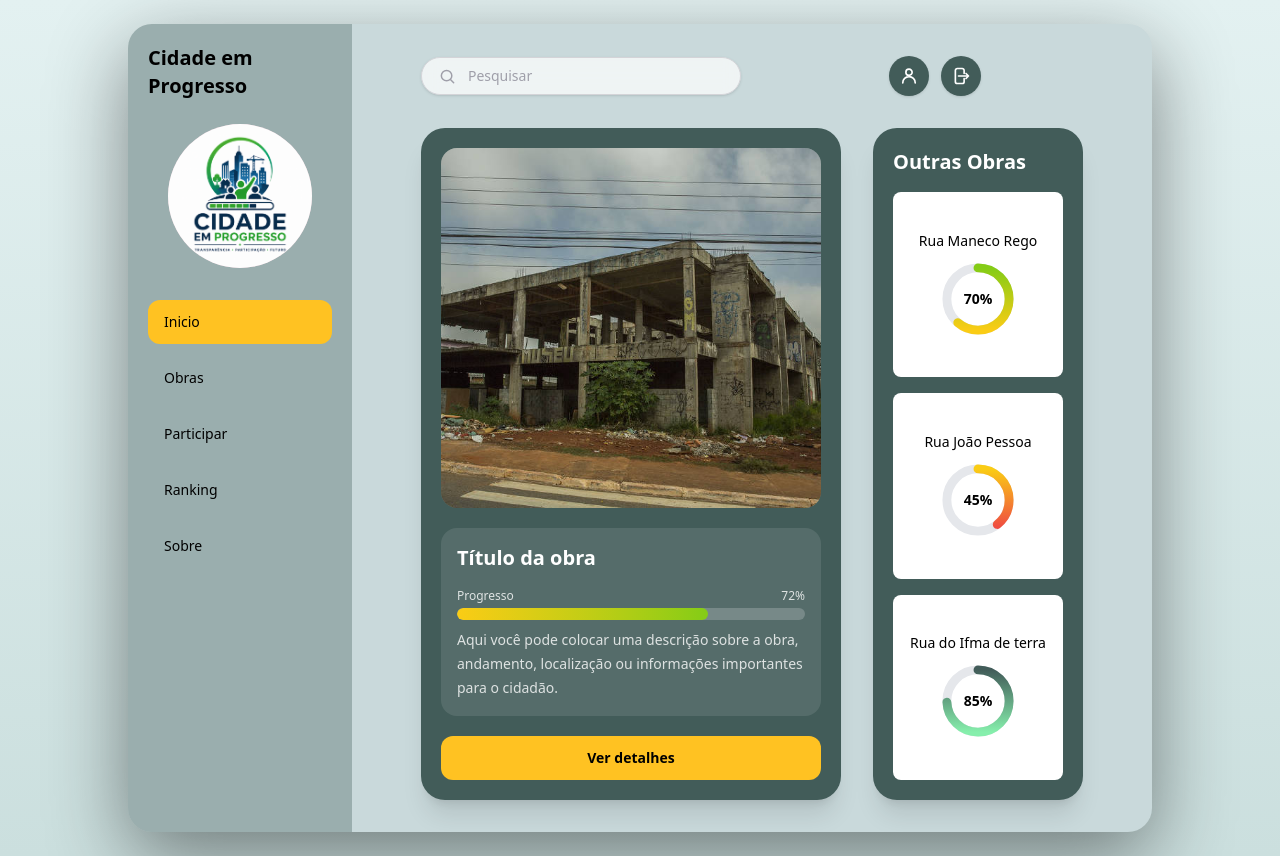
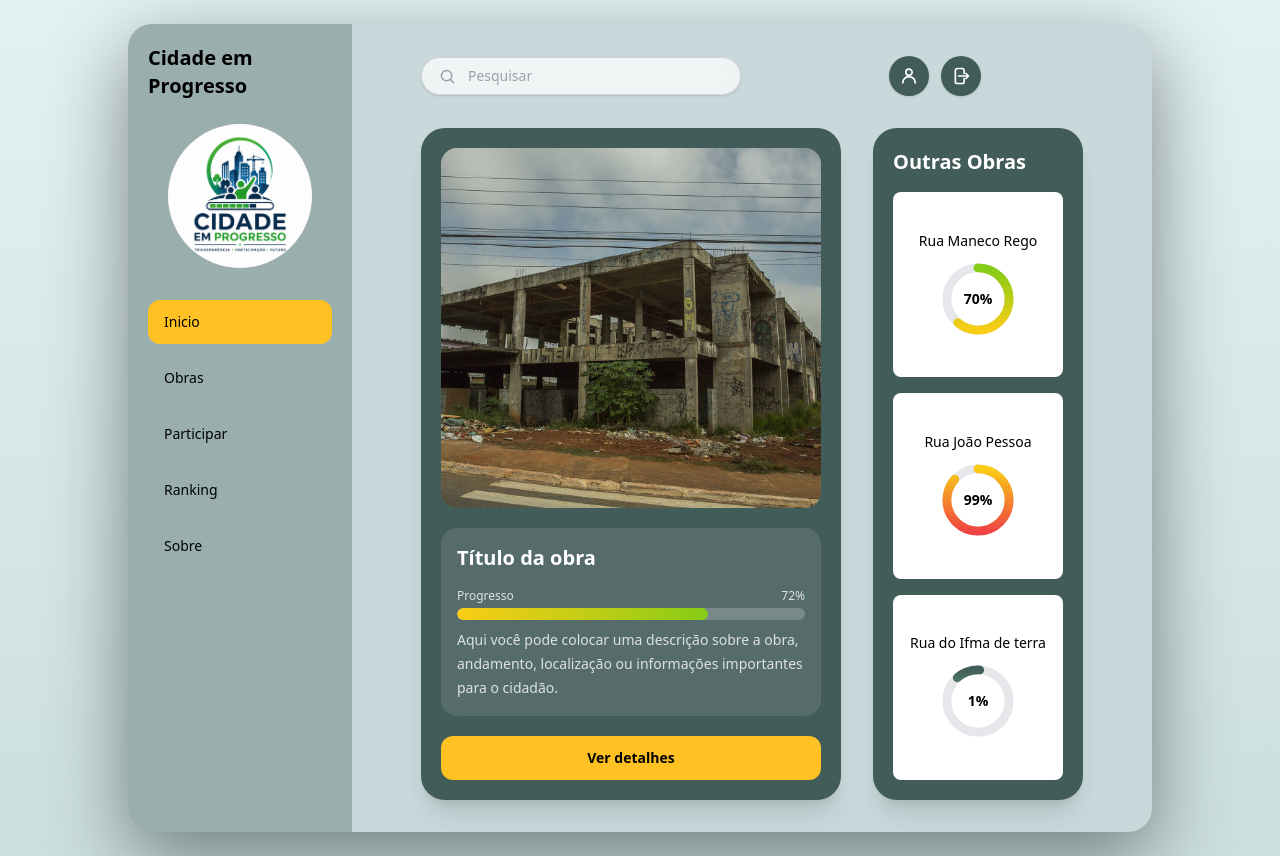
Before and after one commit to TornadoP/Cidade-Em-Progresso, a Next.js app: page / in a window 1280 px wide. Built offline with nearby package versions, Linux system fonts and the light colour scheme.

Commit message:
testando a % visual dos card verticais

```diff
--- a/app/page.tsx
+++ b/app/page.tsx
@@ -319,12 +319,12 @@ export default function Home() {
                           strokeWidth="4"
                           strokeLinecap="round"
                           className="rosca-progresso-animada"
-                          style={{ "--progresso-rosca": "45" } as CSSProperties}
+                          style={{ "--progresso-rosca": "99" } as CSSProperties}
                         />
                       </svg>
 
                       <span className="absolute text-sm font-semibold text-black">
-                        45%
+                        99%
                       </span>
                     </div>
                   </div>
@@ -368,12 +368,12 @@ export default function Home() {
                           strokeWidth="4"
                           strokeLinecap="round"
                           className="rosca-progresso-animada"
-                          style={{ "--progresso-rosca": "85" } as CSSProperties}
+                          style={{ "--progresso-rosca": "1" } as CSSProperties}
                         />
                       </svg>
 
                       <span className="absolute text-sm font-semibold text-black">
-                        85%
+                        1%
                       </span>
                     </div>
                   </div>
```
